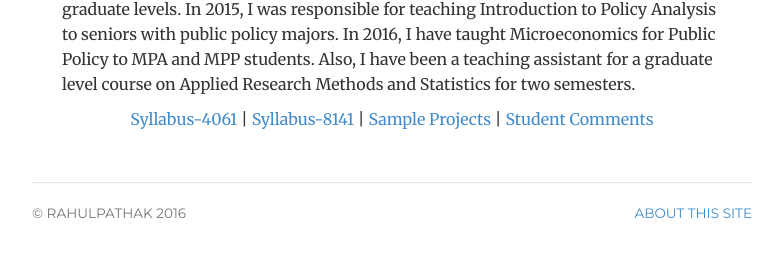
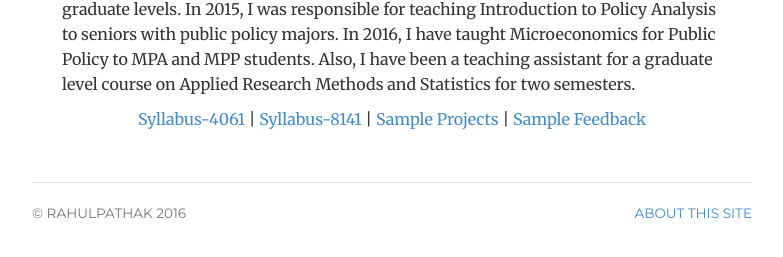
Before and after one commit to pathak-rahul/pathak-rahul.github.io, a Jekyll site: the page built from experience/index.html, in a window 1280 px wide. Shown: the part 209-466 px from the top of the page, without its empty margins (248-1031 px from the left). Built offline with Jekyll 4.4.1, drawn with Linux system fonts in a browser that asks for light colours.

Commit message:
Update index.html

```diff
--- a/experience/index.html
+++ b/experience/index.html
@@ -18,7 +18,7 @@
 	</div>
 
 
-<p class="text-center"> <a href="/files/4061.pdf"> Syllabus-4061</a> | <a href="/files/8141.pdf"> Syllabus-8141</a> | <a href="/projects"> Sample Projects</a> | <a href="/feedback"> Student Comments</a>
+<p class="text-center"> <a href="/files/4061.pdf"> Syllabus-4061</a> | <a href="/files/8141.pdf"> Syllabus-8141</a> | <a href="/projects"> Sample Projects</a> | <a href="/feedback"> Sample Feedback</a>
 
 
 
```
